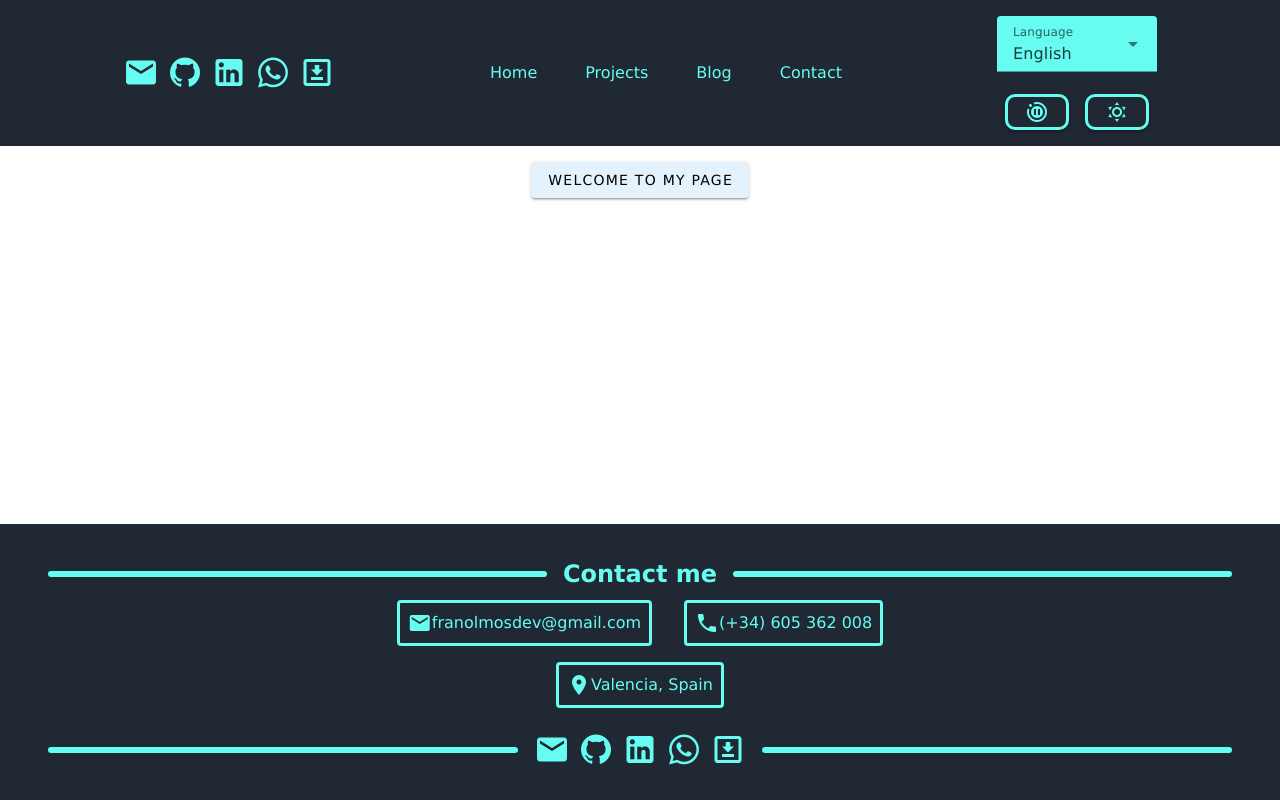
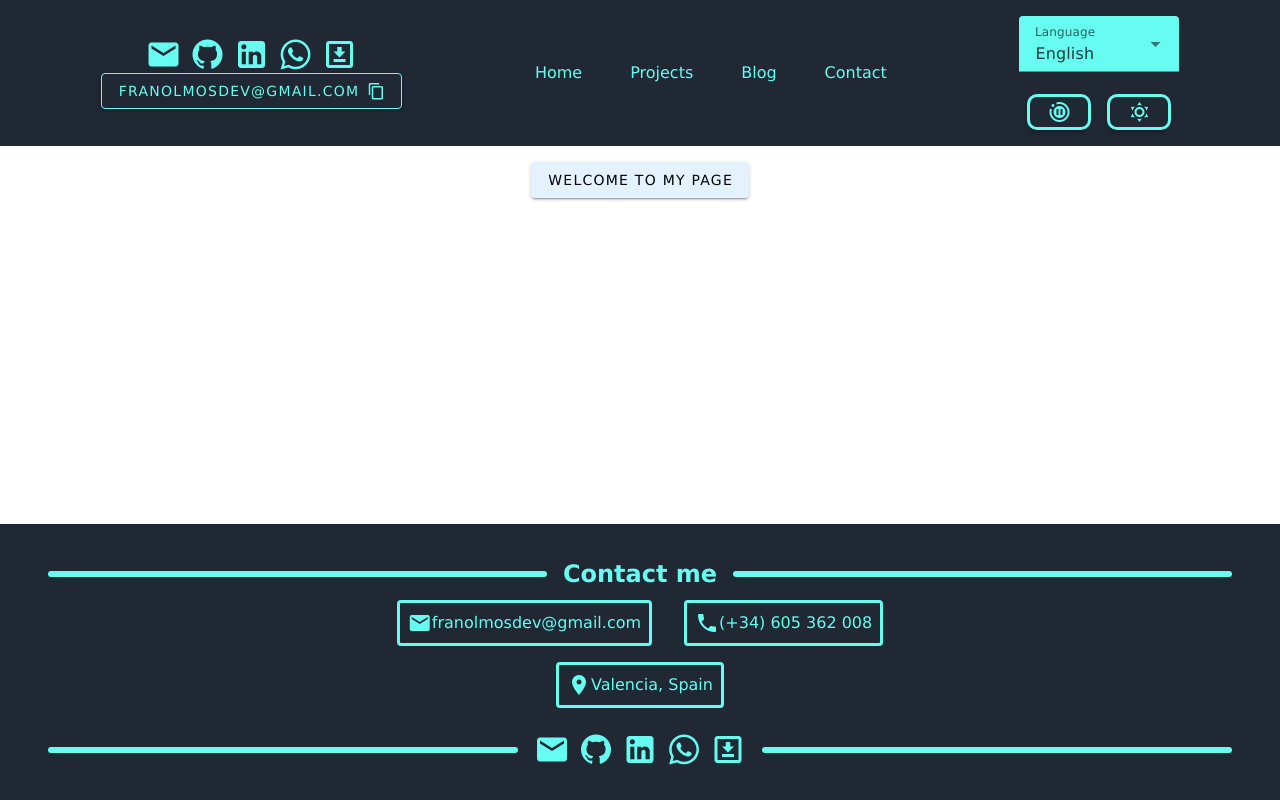
Before and after one commit to franilones/nuxt-landing-page, a Nuxt app: page / in a window 1280 px wide. Built offline with nearby package versions, Linux system fonts and the light colour scheme.

Commit message:
feat(socials): Added a btn to copy the e-mail and more feedback.

```diff
--- a/assets/styles/default.css
+++ b/assets/styles/default.css
@@ -4,6 +4,7 @@
     --background-form-color:#2BCDD9;
     --background-form-header-color: #ffffff;
     --language-selector-text-color: #000000;
+    --snackbar-color: #1e3a5f;
     --text-color: #2d2d2d;
     --primary-color: #ffffff;
     --secondary-color:#ffffff;
@@ -22,7 +23,8 @@
     --background-form-color: #66fcf1;
     --background-form-header-color: #66fcf1;
     --language-selector-text-color: #000000;
-    --text-color: #e0e0e0;
+    --snackbar-color: #2fae83;
+    --text-color:rgb(4, 3, 3);
     --primary-color: #66FCF1;
     --secondary-color: #1e3a5f;
     --hover-color: #0fa4af;
--- a/components/header/Header.vue
+++ b/components/header/Header.vue
@@ -1,6 +1,8 @@
 <script setup lang="ts">
+import { useMediaQuery } from '@vueuse/core'
 import { onMounted, onUnmounted, ref } from 'vue'
 import { useI18n } from 'vue-i18n'
+import EmailBtn from '../shared/EmailBtn.vue'
 import SocialLinks from '../shared/SocialLinks.vue'
 import AnimationToggle from './AnimationToggle.vue'
 import HeaderNavigation from './HeaderNavigation.vue'
@@ -9,7 +11,7 @@ import ThemeToggle from './ThemeToggle.vue'
 
 const { t } = useI18n()
 
-const isMobile = ref(false)
+const isMobile = useMediaQuery('(max-width: 918px)')
 const isMenuOpen = ref(false)
 
 const headerRef = ref<HTMLElement | null>(null)
@@ -21,22 +23,15 @@ function handleClickOutside(event: MouseEvent) {
   }
 }
 
-function updateIsMobile() {
-  isMobile.value = window.matchMedia('(max-width: 768px)').matches
-}
-
 function toggleMenu() {
   isMenuOpen.value = !isMenuOpen.value
 }
 
 onMounted(() => {
-  updateIsMobile()
-  window.addEventListener('resize', updateIsMobile)
   document.addEventListener('click', handleClickOutside)
 })
 
 onUnmounted(() => {
-  window.removeEventListener('resize', updateIsMobile)
   document.removeEventListener('click', handleClickOutside)
 })
 </script>
@@ -50,6 +45,7 @@ onUnmounted(() => {
     <div class="header__container">
       <div class="header__social-links">
         <SocialLinks />
+        <EmailBtn v-if="!isMobile" />
       </div>
       <div v-if="isMenuOpen || !isMobile" class="header__navigation">
         <HeaderNavigation />
@@ -98,7 +94,12 @@ onUnmounted(() => {
   width: 100%;
 }
 
-@media (max-width: 768px) {
+.header__social-links {
+  display: flex;
+  justify-content: center;
+  flex-direction: column;
+}
+@media (max-width: 918px) {
   .header{
     position: sticky;
     top: 0;
--- /dev/null
+++ b/components/shared/EmailBtn.vue
@@ -0,0 +1,81 @@
+<script setup lang="ts">
+import { computed, ref } from 'vue'
+import { useI18n } from 'vue-i18n'
+import { useClipboardStore } from '~/store/useClipboardStore'
+
+const { t } = useI18n()
+const clipboardStore = useClipboardStore()
+
+const email = 'franolmosdev@gmail.com'
+const showSnackbar = ref(false)
+
+const copyEmailLabel = computed(() => t('socials.copyEmail'))
+const copiedEmailLabel = computed(() => t('socials.emailCopied'))
+
+async function handleEmailClick(e: Event) {
+  e.preventDefault()
+  await clipboardStore.copy(email)
+  showSnackbar.value = true
+}
+</script>
+
+<template>
+  <div>
+    <v-btn
+      :aria-label="copyEmailLabel"
+      prepend-icon
+      class="email-btn"
+      @click="handleEmailClick"
+    >
+      {{ email }}
+      <transition
+        name="copy-icon"
+        mode="out-in"
+      >
+        <v-icon
+          :key="clipboardStore.copied"
+          class="ml-2"
+        >
+          {{ clipboardStore.copied ? 'mdi-check' : 'mdi-content-copy' }}
+        </v-icon>
+      </transition>
+    </v-btn>
+
+    <v-snackbar
+      v-model="showSnackbar"
+      :timeout="2000"
+      location="bottom"
+      color="var(--snackbar-color)"
+      :text="copiedEmailLabel"
+    />
+  </div>
+</template>
+
+<style scoped>
+.email-btn {
+  color: var(--primary-color);
+  background-color: var(--background-color);
+  border: 1px solid var(--primary-color);
+}
+
+.email-btn:hover, .email-btn:focus {
+  background-color: var(--primary-color);
+  color: var(--background-color);
+  font-weight: bold;
+}
+
+.copy-icon-enter-active,
+.copy-icon-leave-active {
+  transition: all var(--animation-duration) ease;
+}
+
+.copy-icon-enter-from {
+  opacity: 0;
+  transform: scale(0.8) rotate(-45deg);
+}
+
+.copy-icon-leave-to {
+  opacity: 0;
+  transform: scale(0.8) rotate(45deg);
+}
+</style>
--- a/components/shared/SocialLinks.vue
+++ b/components/shared/SocialLinks.vue
@@ -62,6 +62,7 @@ watch(locale, () => {
 <style scoped>
 .social-links__list {
   display: flex;
+  justify-content: center;
   gap: 0.5rem;
 }
 
--- a/i18n/locales/en.json
+++ b/i18n/locales/en.json
@@ -22,7 +22,9 @@
     "email": "Send an email to Francisco Olmos",
     "github": "Go to GitHub of Francisco Olmos",
     "linkedin": "Go to LinkedIn of Francisco Olmos",
-    "donwloadCv": "Download CV"
+    "donwloadCv": "Download CV",
+    "copyEmail": "Copy email",
+    "emailCopied": "Email copied"
   },
   "landmarks": {
     "footer": "Footer",
--- a/i18n/locales/es.json
+++ b/i18n/locales/es.json
@@ -22,7 +22,9 @@
     "email": "Enviar un email a Francisco Olmos",
     "github": "Ir a GitHub de Francisco Olmos",
     "linkedin": "Ir a LinkedIn de Francisco Olmos",
-    "donwloadCv": "Descargar CV"
+    "donwloadCv": "Descargar CV",
+    "copyEmail": "Copiar email",
+    "emailCopied": "Email copiado"
   },
   "landmarks": {
     "footer": "Pie de página",
--- /dev/null
+++ b/store/useClipboardStore.ts
@@ -0,0 +1,13 @@
+import { useClipboard } from '@vueuse/core'
+import { defineStore } from 'pinia'
+
+export const useClipboardStore = defineStore('clipboard', () => {
+  const { text, copy, copied, isSupported } = useClipboard()
+
+  return {
+    text,
+    copy,
+    copied,
+    isSupported,
+  }
+})
```
